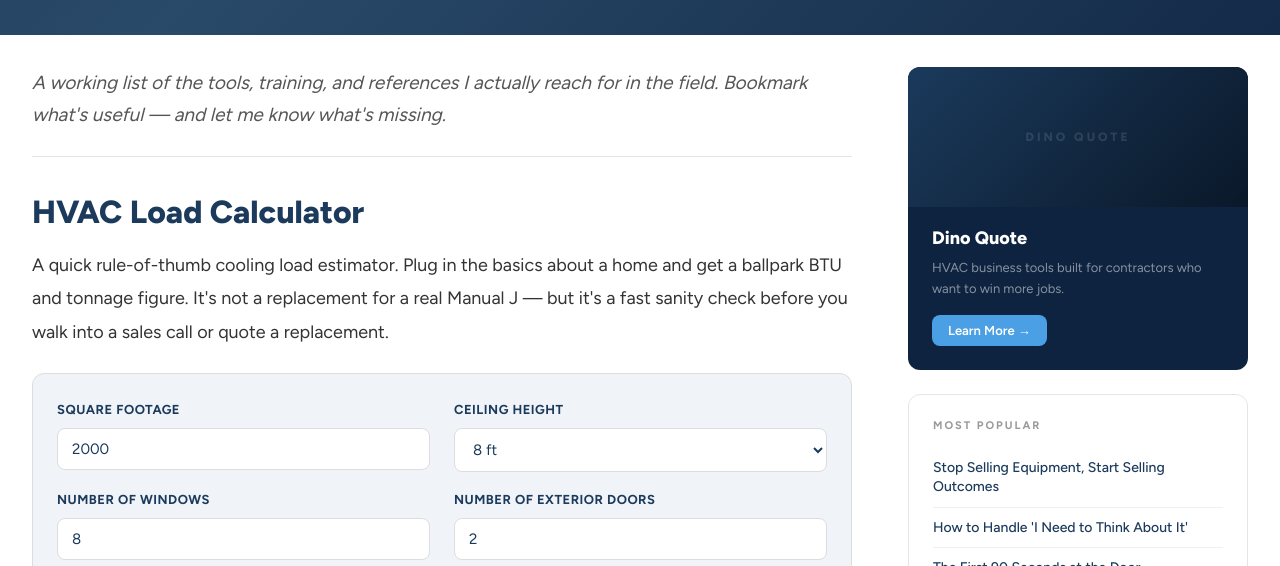
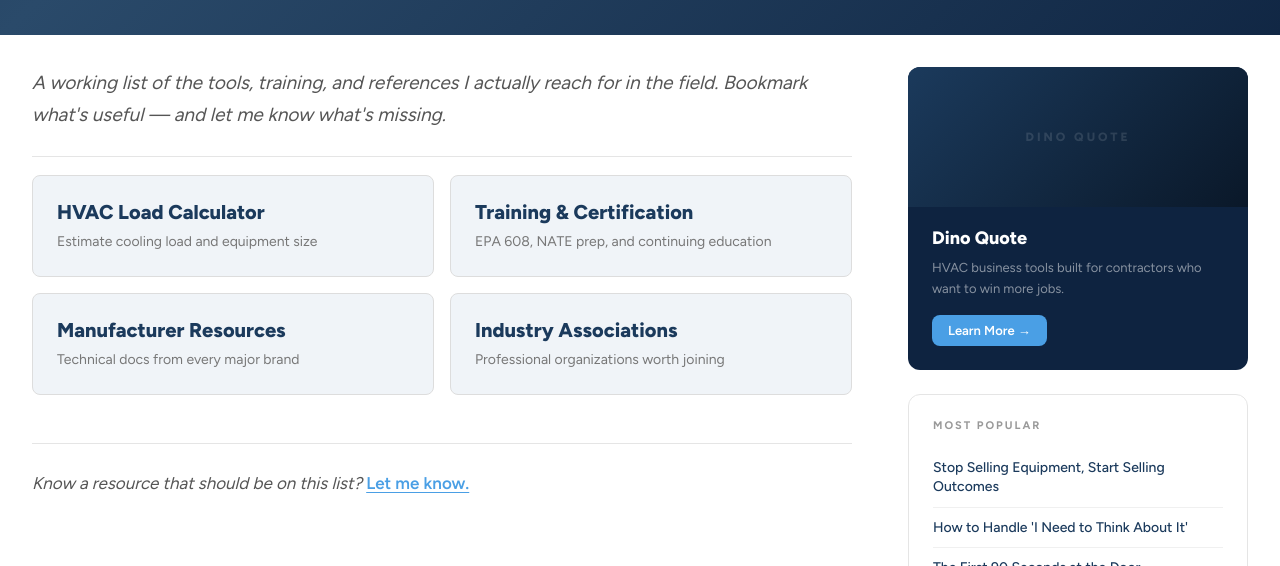
Before and after one commit to Ishack94/HVAC-sales-master, a React (Vite) app: page /resources in a window 1280 px wide. Shown: the part 234-800 px from the top of the page. Built offline with nearby package versions, Linux system fonts and the light colour scheme.

Commit message:
Resources page: accordion boxes for each category

```diff
--- a/src/pages/Resources.jsx
+++ b/src/pages/Resources.jsx
@@ -1,4 +1,4 @@
-import React, { useState, useMemo } from 'react'
+import React, { useState, useMemo, useRef, useEffect } from 'react'
 import { Helmet } from 'react-helmet-async'
 import Banner from '../components/Layout/Banner'
 import Sidebar from '../components/Layout/Sidebar'
@@ -175,27 +175,8 @@ function LoadCalculator() {
   )
 }
 
-export default function Resources() {
+function CalculatorSection() {
   return (
-    <>
-      <Helmet>
-        <title>Resources | HVAC Sales Master</title>
-        <meta name="description" content="Vetted HVAC resources — load calculator, training and certification, manufacturer technical libraries, and industry associations." />
-      </Helmet>
-      <Banner
-        title="Resources"
-        breadcrumbs={[
-          { label: 'Home', to: '/' },
-          { label: 'Resources' },
-        ]}
-      />
-      <div className={styles.layout}>
-        <main className={styles.main}>
-          <p className={styles.intro}>
-            A working list of the tools, training, and references I actually reach for in the field. Bookmark what's useful — and let me know what's missing.
-          </p>
-
-          {/* SECTION 1: Load Calculator */}
     <section className={styles.section}>
       <h2 className={styles.sectionH2}>HVAC Load Calculator</h2>
       <p>
@@ -203,8 +184,11 @@ export default function Resources() {
       </p>
       <LoadCalculator />
     </section>
+  )
+}
 
-          {/* SECTION 2: Training & Certification */}
+function TrainingSection() {
+  return (
     <section className={styles.section}>
       <h2 className={styles.sectionH2}>Training &amp; Certification Resources</h2>
       <p>
@@ -244,8 +228,11 @@ export default function Resources() {
         <a href="https://skillcatapp.com" target="_blank" rel="noopener noreferrer" className={styles.extLink}><strong>SkillCat Trade School Diploma</strong></a> — A full HVAC program online, 200+ courses, IACET accredited. Solid for techs who want a structured curriculum.
       </p>
     </section>
+  )
+}
 
-          {/* SECTION 3: Manufacturer Technical Resources */}
+function ManufacturerSection() {
+  return (
     <section className={styles.section}>
       <h2 className={styles.sectionH2}>Manufacturer Technical Resources</h2>
       <p>
@@ -276,8 +263,11 @@ export default function Resources() {
         <strong>Why AHRI matters:</strong> When you're matching a condenser to an air handler, the AHRI Directory is the only place you can verify the SEER, HSPF, and EER ratings of the actual <em>system match</em> — not just the individual components. If you're quoting efficiency to a homeowner or filing for a utility rebate, this is the source of truth.
       </p>
     </section>
+  )
+}
 
-          {/* SECTION 4: Industry Associations */}
+function AssociationSection() {
+  return (
     <section className={styles.section}>
       <h2 className={styles.sectionH2}>Industry Associations</h2>
       <p>
@@ -308,6 +298,101 @@ export default function Resources() {
         <a href="https://www.ahrinet.org" target="_blank" rel="noopener noreferrer" className={styles.extLink}><strong>AHRI</strong></a> — Represents equipment manufacturers and maintains the certified product directories you'll use for every install.
       </p>
     </section>
+  )
+}
+
+const SECTIONS = [
+  {
+    key: 'calculator',
+    title: 'HVAC Load Calculator',
+    desc: 'Estimate cooling load and equipment size',
+    Component: CalculatorSection,
+  },
+  {
+    key: 'training',
+    title: 'Training & Certification',
+    desc: 'EPA 608, NATE prep, and continuing education',
+    Component: TrainingSection,
+  },
+  {
+    key: 'manufacturer',
+    title: 'Manufacturer Resources',
+    desc: 'Technical docs from every major brand',
+    Component: ManufacturerSection,
+  },
+  {
+    key: 'associations',
+    title: 'Industry Associations',
+    desc: 'Professional organizations worth joining',
+    Component: AssociationSection,
+  },
+]
+
+export default function Resources() {
+  const [openKey, setOpenKey] = useState(null)
+  const expandedRef = useRef(null)
+
+  const handleBoxClick = (key) => {
+    setOpenKey((current) => (current === key ? null : key))
+  }
+
+  const handleClose = () => {
+    setOpenKey(null)
+  }
+
+  useEffect(() => {
+    if (openKey && expandedRef.current) {
+      expandedRef.current.scrollIntoView({ behavior: 'smooth', block: 'start' })
+    }
+  }, [openKey])
+
+  const ActiveSection = SECTIONS.find((s) => s.key === openKey)?.Component || null
+
+  return (
+    <>
+      <Helmet>
+        <title>Resources | HVAC Sales Master</title>
+        <meta name="description" content="Vetted HVAC resources — load calculator, training and certification, manufacturer technical libraries, and industry associations." />
+      </Helmet>
+      <Banner
+        title="Resources"
+        breadcrumbs={[
+          { label: 'Home', to: '/' },
+          { label: 'Resources' },
+        ]}
+      />
+      <div className={styles.layout}>
+        <main className={styles.main}>
+          <p className={styles.intro}>
+            A working list of the tools, training, and references I actually reach for in the field. Bookmark what's useful — and let me know what's missing.
+          </p>
+
+          <div className={styles.boxGrid}>
+            {SECTIONS.map((s) => {
+              const isActive = openKey === s.key
+              return (
+                <button
+                  key={s.key}
+                  type="button"
+                  className={`${styles.box} ${isActive ? styles.boxActive : ''}`}
+                  onClick={() => handleBoxClick(s.key)}
+                  aria-expanded={isActive}
+                >
+                  <span className={styles.boxTitle}>{s.title}</span>
+                  <span className={styles.boxDesc}>{s.desc}</span>
+                </button>
+              )
+            })}
+          </div>
+
+          {ActiveSection && (
+            <div className={styles.expanded} ref={expandedRef}>
+              <button type="button" onClick={handleClose} className={styles.backLink}>
+                ← Back to Resources
+              </button>
+              <ActiveSection />
+            </div>
+          )}
 
           <p className={styles.closing}>
             Know a resource that should be on this list? <a href="mailto:contact@hvacsalesmaster.com" className={styles.mailto}>Let me know.</a>
--- a/src/pages/Resources.module.css
+++ b/src/pages/Resources.module.css
@@ -28,9 +28,90 @@
   font-style: italic;
 }
 
+/* 2x2 accordion box grid */
+.boxGrid {
+  display: grid;
+  grid-template-columns: 1fr 1fr;
+  gap: 16px;
+  margin-bottom: 16px;
+}
+
+.box {
+  background: #f0f4f8;
+  border: 1px solid #ddd;
+  border-radius: 8px;
+  padding: 24px;
+  cursor: pointer;
+  display: flex;
+  flex-direction: column;
+  gap: 6px;
+  text-align: left;
+  font-family: 'Figtree', sans-serif;
+  transition: border-color 0.2s ease, box-shadow 0.2s ease, background 0.2s ease, transform 0.2s ease;
+}
+
+.box:hover {
+  border-color: #4a9fe5;
+  box-shadow: 0 4px 14px rgba(74, 159, 229, 0.12);
+  transform: translateY(-2px);
+}
+
+.boxActive {
+  border-left: 4px solid #4a9fe5;
+  background: #e7f0fa;
+  padding-left: 21px;
+}
+
+.boxActive:hover {
+  border-color: #4a9fe5;
+  border-left-color: #4a9fe5;
+}
+
+.boxTitle {
+  font-family: 'Figtree', sans-serif;
+  font-size: 20px;
+  font-weight: 800;
+  color: #1b3a5c;
+  line-height: 1.25;
+}
+
+.boxDesc {
+  font-family: 'Figtree', sans-serif;
+  font-size: 14px;
+  color: #777;
+  line-height: 1.5;
+}
+
+/* Expanded section content (rendered below grid) */
+.expanded {
+  margin-top: 24px;
+  padding-top: 24px;
+  border-top: 1px solid #e5e5e5;
+}
+
+.backLink {
+  background: none;
+  border: none;
+  padding: 0;
+  cursor: pointer;
+  font-family: 'Figtree', sans-serif;
+  font-size: 13px;
+  font-weight: 700;
+  letter-spacing: 1px;
+  text-transform: uppercase;
+  color: #4a9fe5;
+  margin-bottom: 8px;
+  display: inline-block;
+  transition: opacity 0.2s ease;
+}
+
+.backLink:hover {
+  opacity: 0.7;
+}
+
 /* Section blocks */
 .section {
-  margin-top: 36px;
+  margin-top: 16px;
 }
 
 .sectionH2 {
@@ -204,6 +285,10 @@
     font-size: 18px;
   }
 
+  .boxGrid {
+    grid-template-columns: 1fr;
+  }
+
   .calcGrid {
     grid-template-columns: 1fr;
     gap: 14px;
```
Lines whose indentation alone changed are shown as unchanged.
